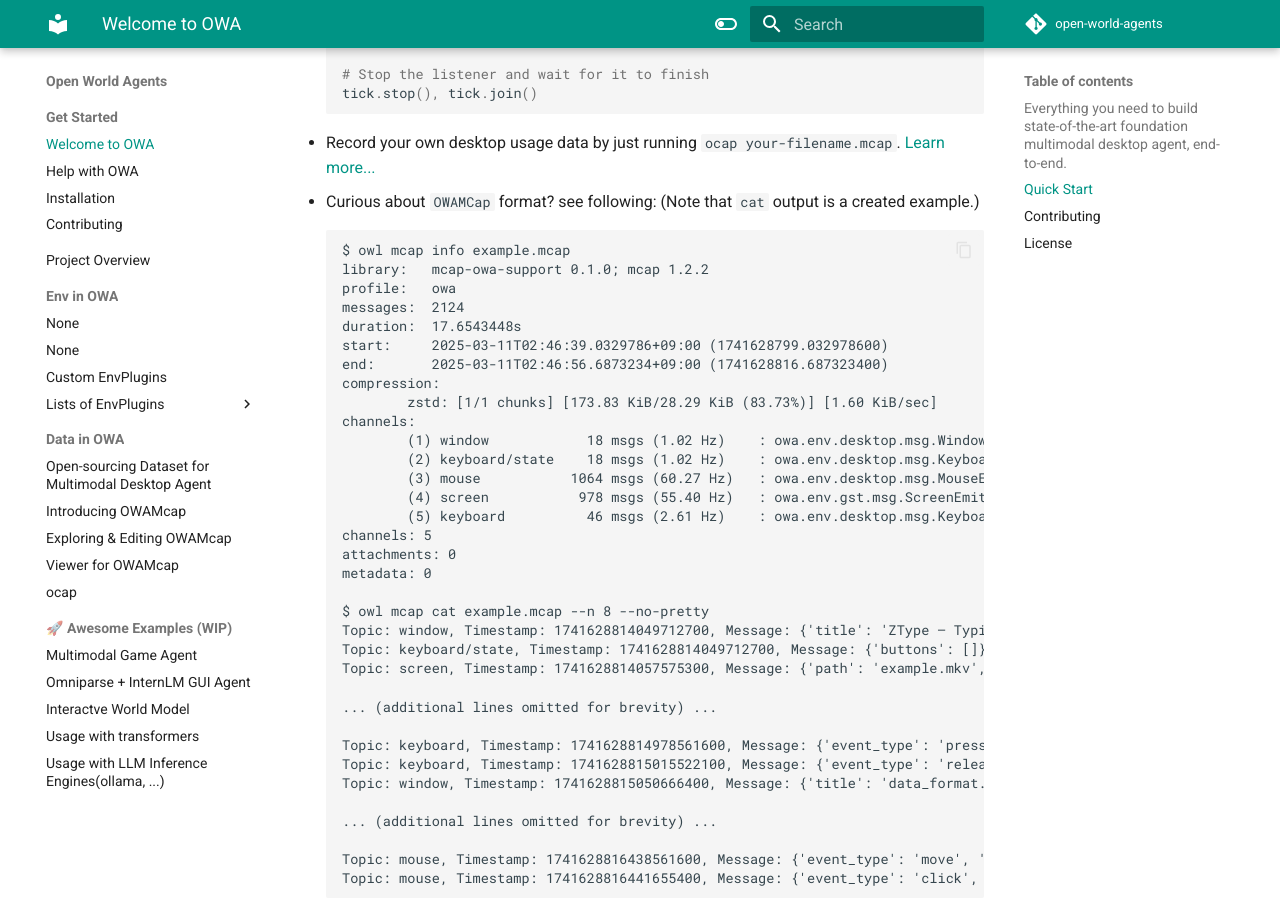
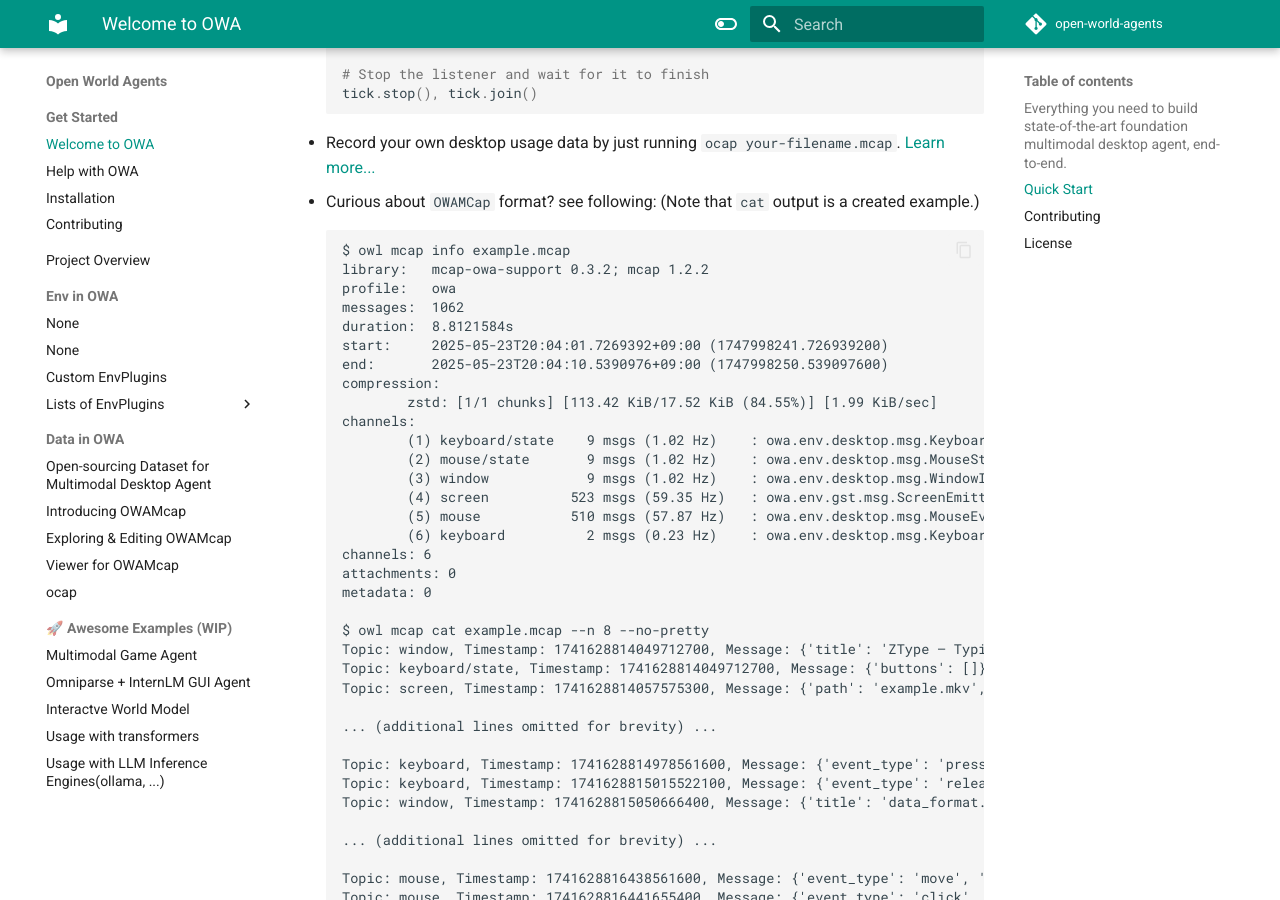
Before and after one commit to open-world-agents/open-world-agents, an MkDocs documentation site: the page built from docs/index.md, in a window 1280 px wide and 900 px high, scrolled down 1856 px. Built offline with MkDocs 1.6.1 and Material for MkDocs 9.7.7, drawn with Linux system fonts in a browser that asks for light colours; comment, search, counter and statistics services are not loaded.

Commit message:
docs: update example for mcap

````diff
--- a/docs/index.md
+++ b/docs/index.md
@@ -69,21 +69,22 @@ Here's what we've got in store for you!
 - Curious about `OWAMCap` format? see following: (Note that `cat` output is a created example.)
 ```
 $ owl mcap info example.mcap
-library:   mcap-owa-support 0.1.0; mcap 1.2.2
+library:   mcap-owa-support 0.3.2; mcap 1.2.2
 profile:   owa
-messages:  2124
-duration:  17.6543448s
-start:     2025-03-11T02:46:39.0329786+09:00 (1741628799.032978600)
-end:       2025-03-11T02:46:56.6873234+09:00 (1741628816.687323400)
+messages:  1062
+duration:  8.8121584s
+start:     2025-05-23T20:04:01.7269392+09:00 (1747998241.726939200)
+end:       2025-05-23T20:04:10.5390976+09:00 (1747998250.539097600)
 compression:
-        zstd: [1/1 chunks] [173.83 KiB/28.29 KiB (83.73%)] [1.60 KiB/sec]
+        zstd: [1/1 chunks] [113.42 KiB/17.52 KiB (84.55%)] [1.99 KiB/sec]
 channels:
-        (1) window            18 msgs (1.02 Hz)    : owa.env.desktop.msg.WindowInfo [jsonschema]
-        (2) keyboard/state    18 msgs (1.02 Hz)    : owa.env.desktop.msg.KeyboardState [jsonschema]
-        (3) mouse           1064 msgs (60.27 Hz)   : owa.env.desktop.msg.MouseEvent [jsonschema]
-        (4) screen           978 msgs (55.40 Hz)   : owa.env.gst.msg.ScreenEmitted [jsonschema]
-        (5) keyboard          46 msgs (2.61 Hz)    : owa.env.desktop.msg.KeyboardEvent [jsonschema]
-channels: 5
+        (1) keyboard/state    9 msgs (1.02 Hz)    : owa.env.desktop.msg.KeyboardState [jsonschema]
+        (2) mouse/state       9 msgs (1.02 Hz)    : owa.env.desktop.msg.MouseState [jsonschema]
+        (3) window            9 msgs (1.02 Hz)    : owa.env.desktop.msg.WindowInfo [jsonschema]
+        (4) screen          523 msgs (59.35 Hz)   : owa.env.gst.msg.ScreenEmitted [jsonschema]
+        (5) mouse           510 msgs (57.87 Hz)   : owa.env.desktop.msg.MouseEvent [jsonschema]
+        (6) keyboard          2 msgs (0.23 Hz)    : owa.env.desktop.msg.KeyboardEvent [jsonschema]
+channels: 6
 attachments: 0
 metadata: 0
 
````
